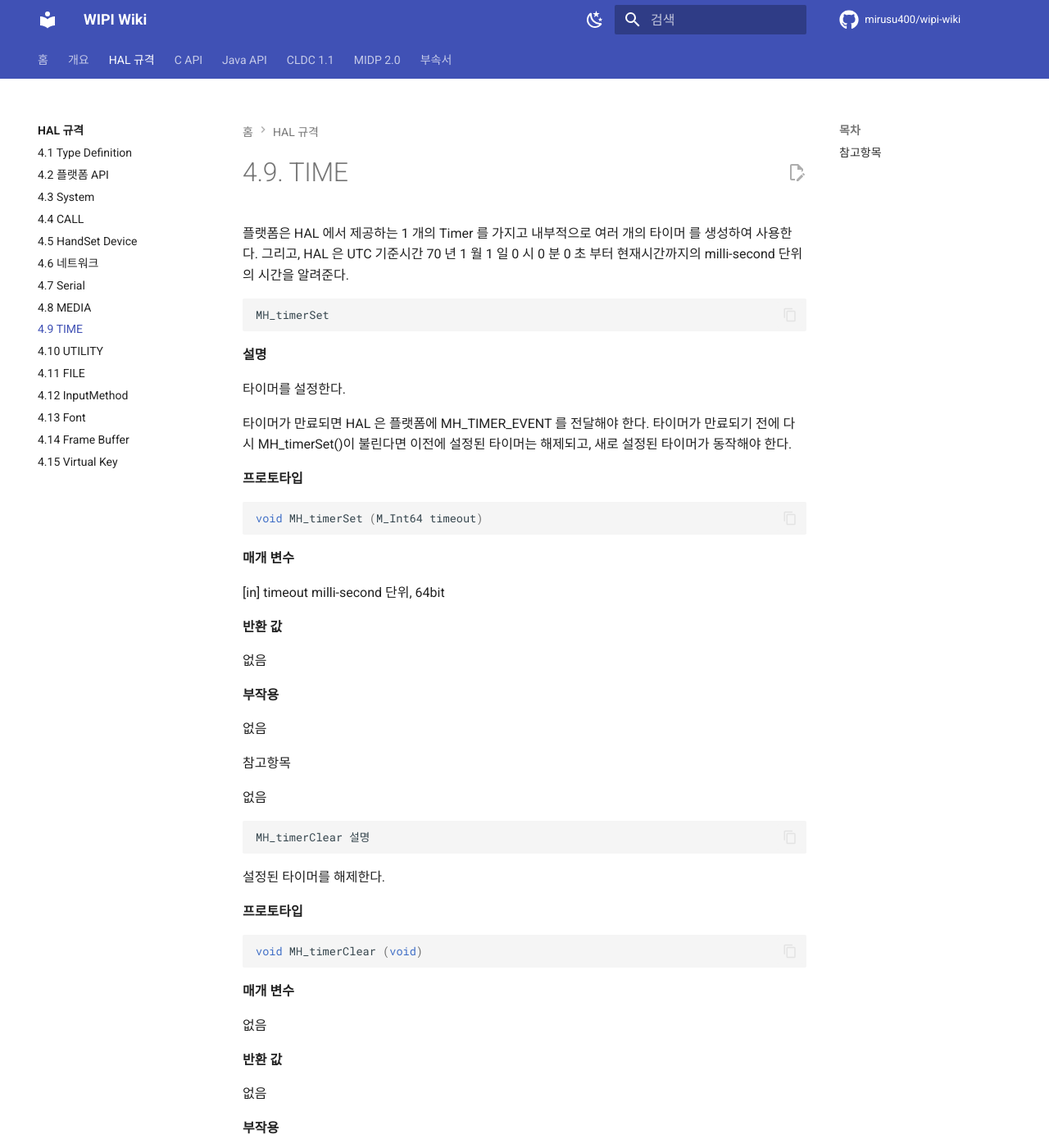
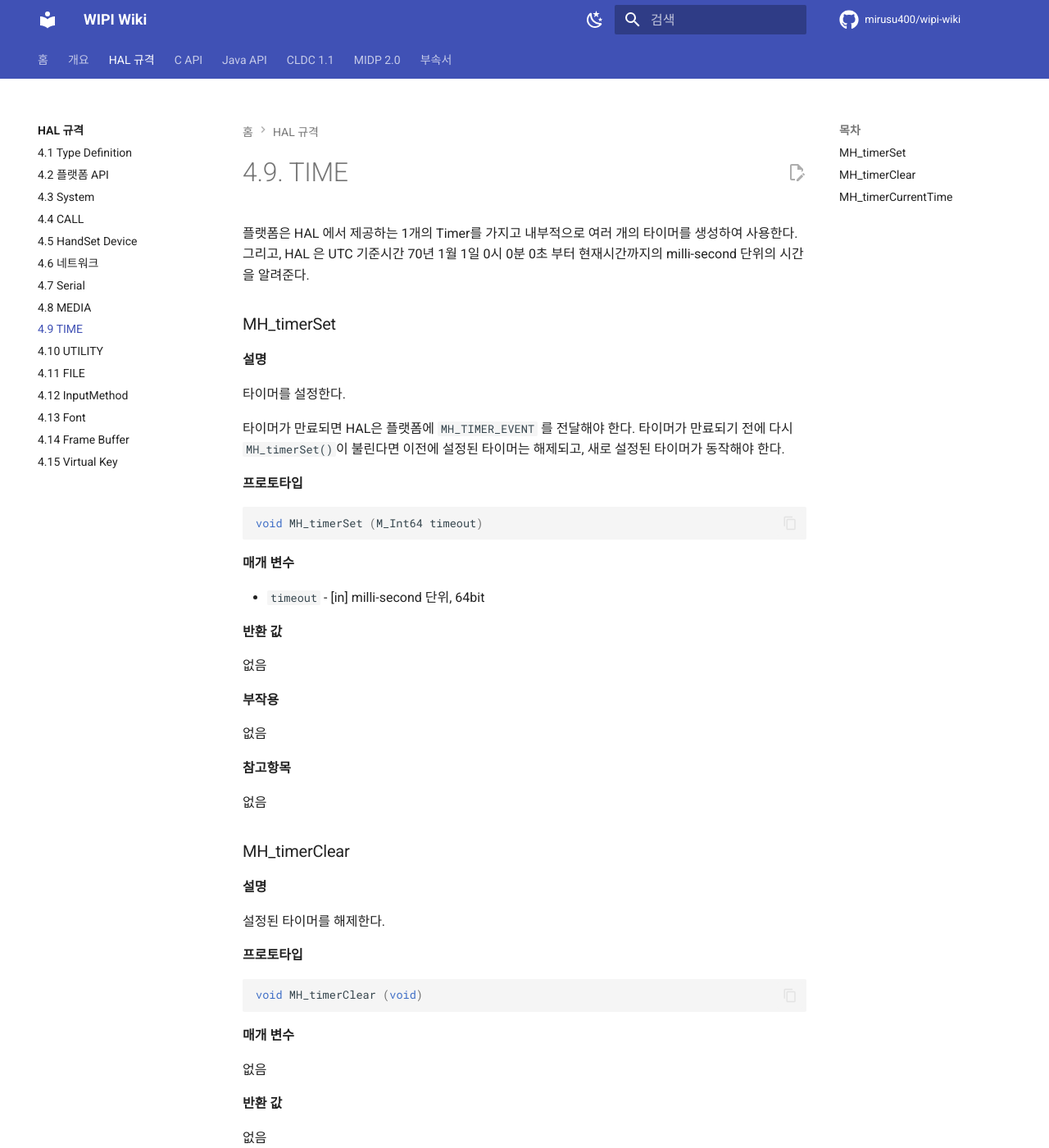
Before and after one commit to mirusu400/wipi-wiki, an MkDocs documentation site: the page built from docs/hal/time.md, in a window 1280 px wide and 1400 px high. Shown: the whole window at 82% size. Built offline with MkDocs 1.6.1 and Material for MkDocs 9.7.7, drawn with Linux system fonts in a browser that asks for light colours; comment, search, counter and statistics services are not loaded; some of the changed text lies outside the part shown.

Commit message:
update time.md

````diff
--- a/docs/hal/time.md
+++ b/docs/hal/time.md
@@ -1,16 +1,15 @@
 # 4.9. TIME
 
-플랫폼은 HAL 에서 제공하는 1 개의 Timer 를 가지고 내부적으로 여러 개의 타이머 를 생성하여 사용한다. 그리고, HAL 은 UTC 기준시간 70 년 1 월 1 일 0 시 0 분 0 초 부터 현재시간까지의 milli-second 단위의 시간을 알려준다.
+플랫폼은 HAL 에서 제공하는 1개의 Timer를 가지고 내부적으로 여러 개의 타이머를 생성하여 사용한다. 그리고, HAL 은 UTC 기준시간 70년 1월 1일 0시 0분 0초 부터 현재시간까지의 milli-second 단위의 시간을 알려준다.
 
-```c
-MH_timerSet
-```
+
+### MH_timerSet
 
 **설명**
 
 타이머를 설정한다.
 
-타이머가 만료되면 HAL 은 플랫폼에 MH_TIMER_EVENT 를 전달해야 한다. 타이머가 만료되기 전에 다시 MH_timerSet()이 불린다면 이전에 설정된 타이머는 해제되고, 새로 설정된 타이머가 동작해야 한다.
+타이머가 만료되면 HAL은 플랫폼에 `MH_TIMER_EVENT` 를 전달해야 한다. 타이머가 만료되기 전에 다시 `MH_timerSet()`이 불린다면 이전에 설정된 타이머는 해제되고, 새로 설정된 타이머가 동작해야 한다.
 
 **프로토타입**
 
@@ -20,7 +19,7 @@ void MH_timerSet (M_Int64 timeout)
 
 **매개 변수**
 
-[in]	timeout	milli-second 단위, 64bit
+- `timeout` - [in] milli-second 단위, 64bit
 
 **반환 값**
 
@@ -30,13 +29,13 @@ void MH_timerSet (M_Int64 timeout)
 
 없음
 
-참고항목
+**참고항목**
 
 없음
 
-```c
-MH_timerClear 설명
-```
+### MH_timerClear
+
+**설명**
 
 설정된 타이머를 해제한다.
 
@@ -56,12 +55,15 @@ void MH_timerClear (void)
 
 **부작용**
 
-참고항목
+없음
 
-```c
-MH_timerSet
-MH_timerCurrentTime 설명
-```
+**참고항목**
+
+`MH_timerSet`
+
+### MH_timerCurrentTime
+
+**설명**
 
 현재 시간을 얻어 온다.
 
@@ -77,12 +79,12 @@ M_Int64 MH_timerCurrentTime (void)
 
 **반환 값**
 
-UTC 기준시간 70 년 1 월 1 일 0 시 0 분 0 초부터 현재시간까지의 milli-second 단 위의 시간 이다.
+UTC 기준시간 70년 1월 1일 0시 0분 0초부터 현재시간까지의 milli-second 단 위의 시간 이다.
 
 **부작용**
 
 없음
 
-### 참고항목
+**참고항목**
 
 없음
````
